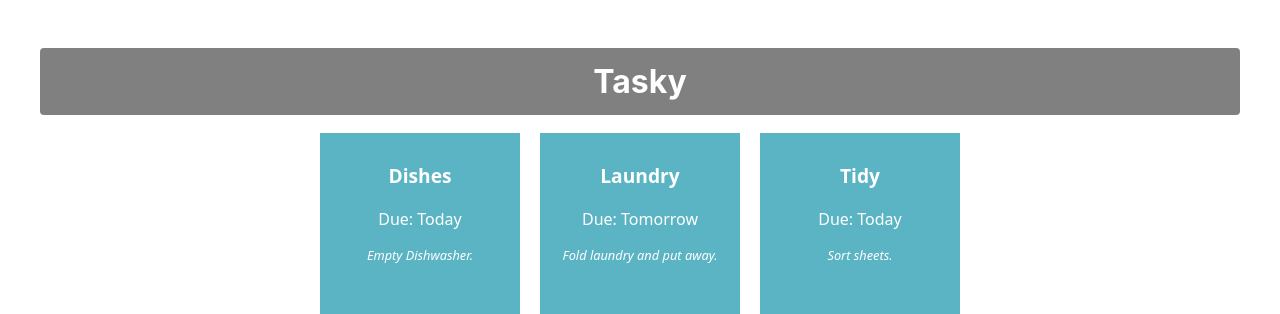
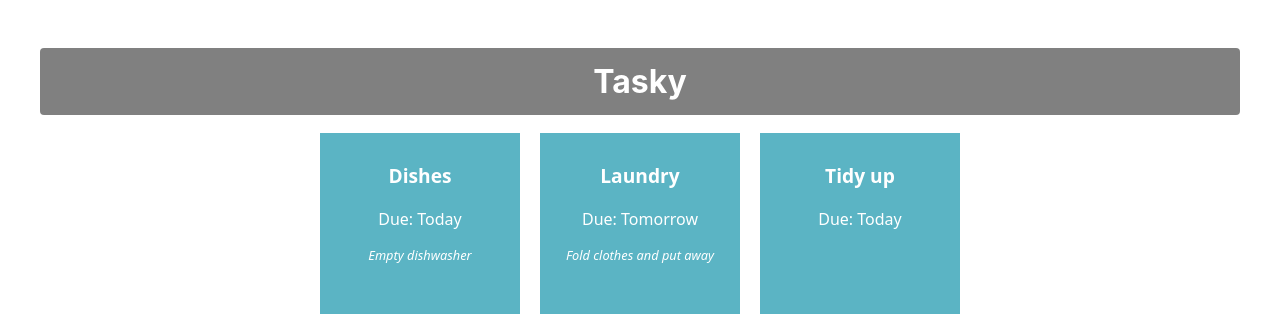
Before and after one commit to georgelipceanu/react-basics-labs, a React (Create React App) app in the folder tasky/: page / in a window 1280 px wide. Shown: the top 314 px of the page. Built offline with nearby package versions, Linux system fonts and the light colour scheme.

Commit message:
Added taskt state

```diff
--- a/tasky/src/App.js
+++ b/tasky/src/App.js
@@ -1,13 +1,22 @@
 import './App.css';
 import Task from './components/Task';
+import React, { useState } from 'react';
 
 function App() {
+  const [ taskState, setTaskState ] = useState({
+    tasks: [
+      { title:"Dishes", description: "Empty dishwasher", deadline: "Today" },
+      { title: "Laundry", description: "Fold clothes and put away", deadline: "Tomorrow" },
+      { title: "Tidy up", deadline: "Today" }
+    ]
+  });
+
   return (
     <div className="container">
       <h1>Tasky</h1>
-      <Task title="Dishes" deadline="Today" description="Empty Dishwasher." />
-      <Task title="Laundry" deadline="Tomorrow" description="Fold laundry and put away." />
-      <Task title="Tidy" deadline="Today" description="Sort sheets." />
+      <Task title={taskState.tasks[0].title} deadline={taskState.tasks[0].deadline} description={taskState.tasks[0].description} />
+      <Task title={taskState.tasks[1].title} deadline={taskState.tasks[1].deadline} description={taskState.tasks[1].description} />
+      <Task title={taskState.tasks[2].title} deadline={taskState.tasks[2].deadline} description={taskState.tasks[2].description} />
     </div>
   );
 }
```
